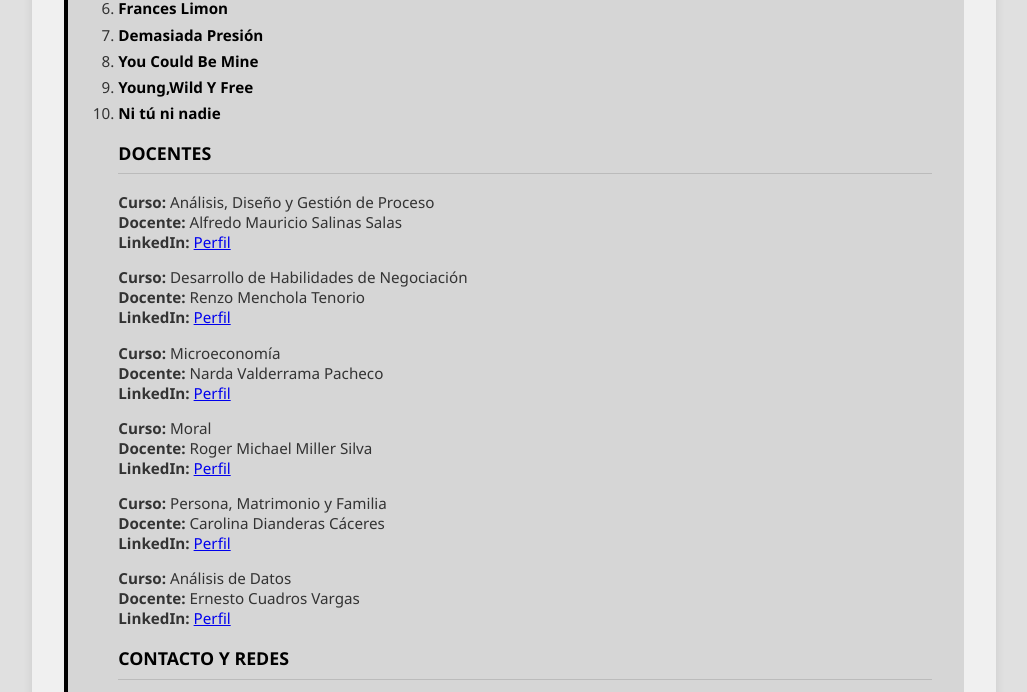
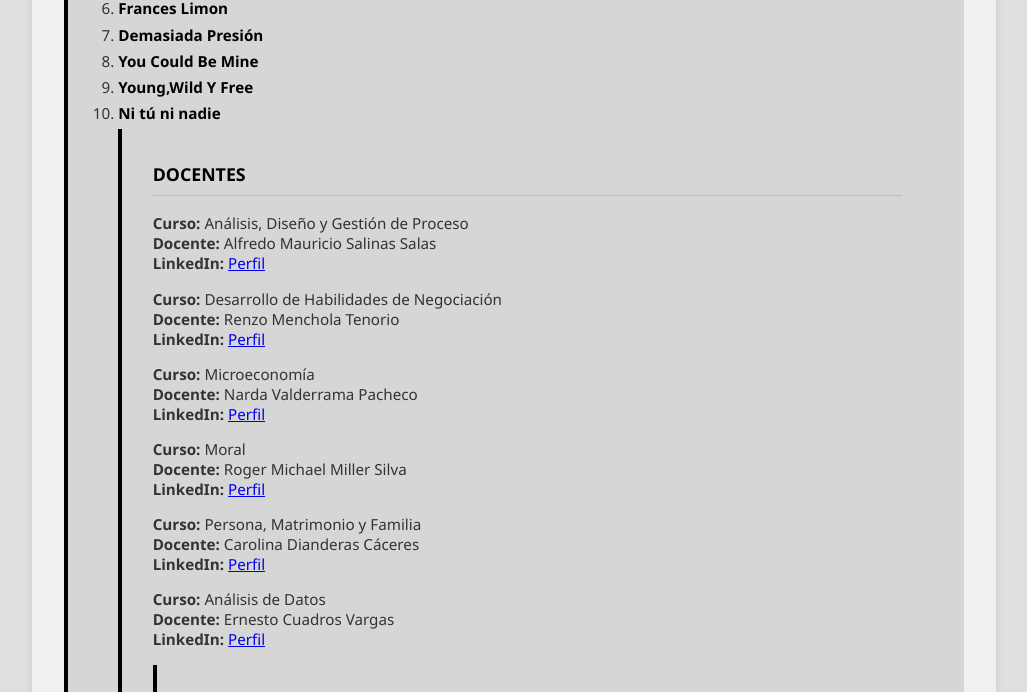
Before and after one commit to SergiPalomino/Perfil.Sergio.PR, a plain HTML site: page index.html in a window 1280 px wide. Shown: the part 2427-3119 px from the top of the page, without its empty margins (126-1153 px from the left). Drawn offline with Linux system fonts and the light colour scheme.

Commit message:
index.html

```diff
--- a/index.html
+++ b/index.html
@@ -273,6 +273,7 @@
                 <li><a href="https://open.spotify.com/intl-es/track/3FNy4yzOhHhFBeA5p4ofoq?si=f06e24b7eaed4e77" target="_blank">Young,Wild Y Free</a></li>
                 <li><a href="https://open.spotify.com/intl-es/track/7LpS82vPDLgZAHWRtWBBRj?si=7dba255c83944826" target="_blank">Ni tú ni nadie</a></li>
 
+         <div class="section">
 <!-- SECCIÓN DOCENTES -->
 <section id="docentes">
     <h3>DOCENTES</h3>
@@ -301,6 +302,8 @@
         <strong>Docente:</strong> Ernesto Cuadros Vargas<br />
         <strong>LinkedIn:</strong> <a href="https://www.linkedin.com/in/ecuadrosv/" target="_blank">Perfil</a></p>
     </div>
+
+     <div class="section">
 </section>
 <!-- SECCIÓN CONTACTO Y REDES -->
 <section id="contacto">
```
